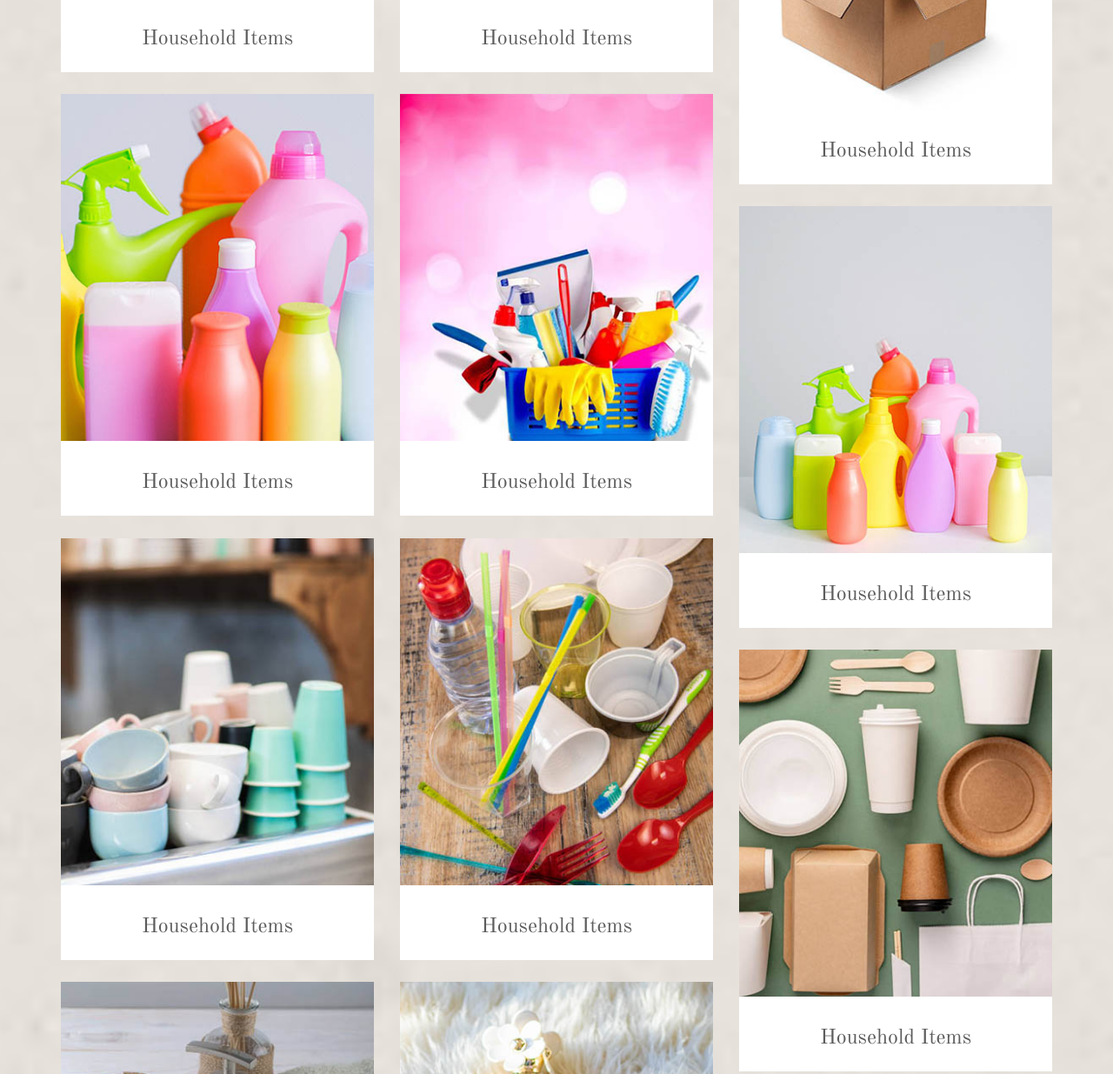
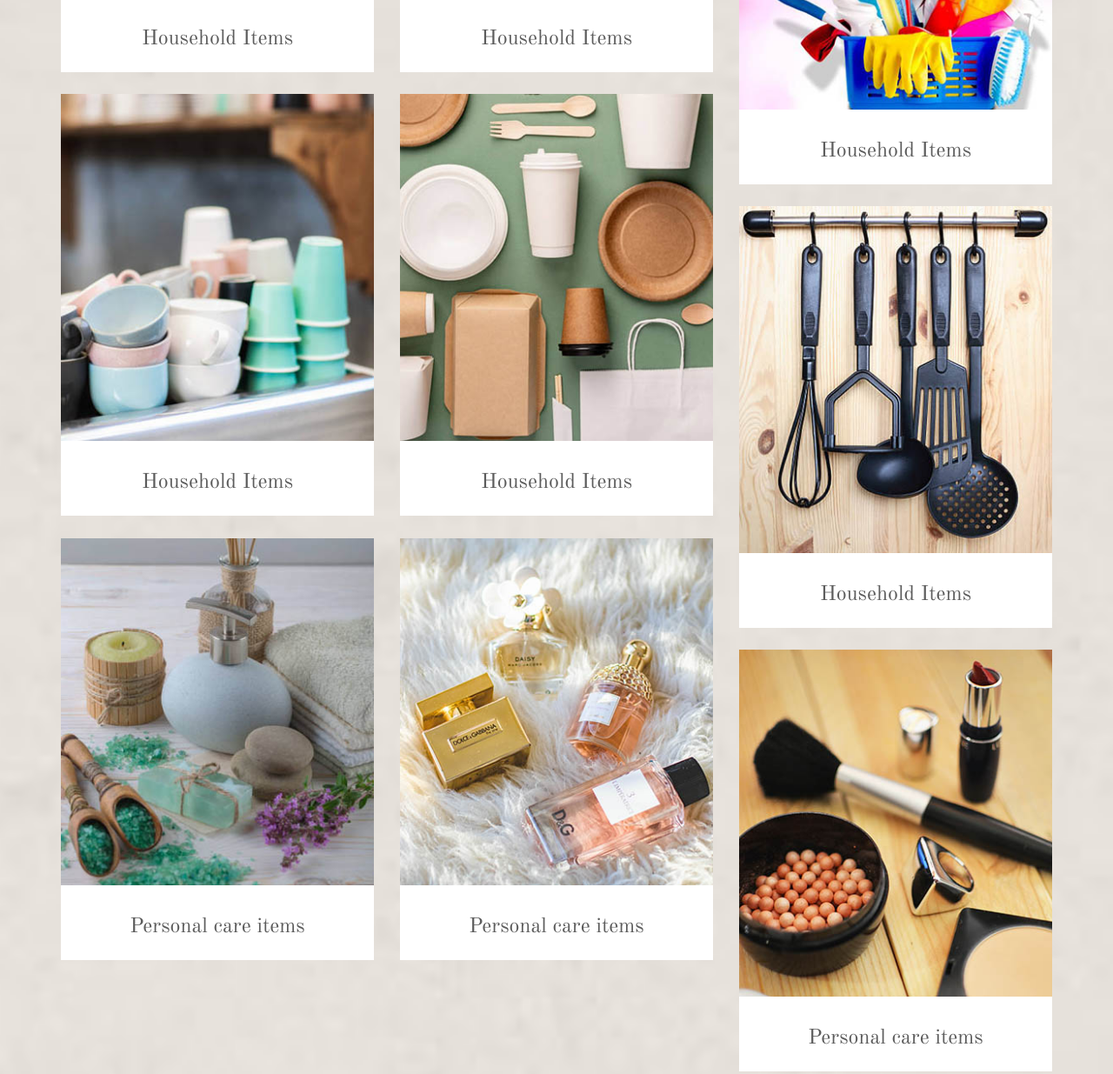
Before and after one commit to manjurgc/General-Trading, a plain HTML site: page product.html in a window 1280 px wide. Shown: the part 5513-6748 px from the top of the page at 87% size. Drawn offline with nearby package versions, Linux system fonts and the light colour scheme; no server answers.

Commit message:
first commit

```diff
--- a/product.html
+++ b/product.html
@@ -459,7 +459,7 @@
         </div>
       </div>
 
-      <div class="product-grid Household">
+      <!-- <div class="product-grid Household">
         <div class="product-v1">
           <figure>
             <img src="household and cleaning/house1.jpg" height="410" width="370" alt="">
@@ -469,11 +469,11 @@
 
           </div>
         </div>
-      </div>
+      </div> -->
 
 
 
-      <div class="product-grid Household">
+      <!-- <div class="product-grid Household">
         <div class="product-v1">
           <figure>
             <img src="household and cleaning/cleang2.jpg" height="410" width="370" alt="">
@@ -483,7 +483,7 @@
 
           </div>
         </div>
-      </div>
+      </div> -->
 
 
       <div class="product-grid Household">
@@ -498,7 +498,7 @@
         </div>
       </div>
 
-      <div class="product-grid Household">
+      <!-- <div class="product-grid Household">
         <div class="product-v1">
           <figure>
             <img src="household and cleaning/clng3.jpg" height="410" width="370" alt="">
@@ -508,7 +508,7 @@
 
           </div>
         </div>
-      </div>
+      </div> -->
 
 
       <div class="product-grid Household">
@@ -524,7 +524,7 @@
       </div>
 
 
-      <div class="product-grid Household">
+      <!-- <div class="product-grid Household">
         <div class="product-v1">
           <figure>
             <img src="household and cleaning/dispsble1 (1).jpg" height="410" width="370" alt="">
@@ -534,13 +534,25 @@
 
           </div>
         </div>
-      </div>
+      </div> -->
 
 
       <div class="product-grid Household">
         <div class="product-v1">
           <figure>
             <img src="household and cleaning/disposble3 (1).jpg" height="410" width="370" alt="">
+          </figure>
+          <div class="description">
+            <h3>Household Items</h3>
+
+          </div>
+        </div>
+      </div>
+
+      <div class="product-grid Household">
+        <div class="product-v1">
+          <figure>
+            <img src="household and cleaning/hshold3.jpg" height="410" width="370" alt="">
           </figure>
           <div class="description">
             <h3>Household Items</h3>
```
